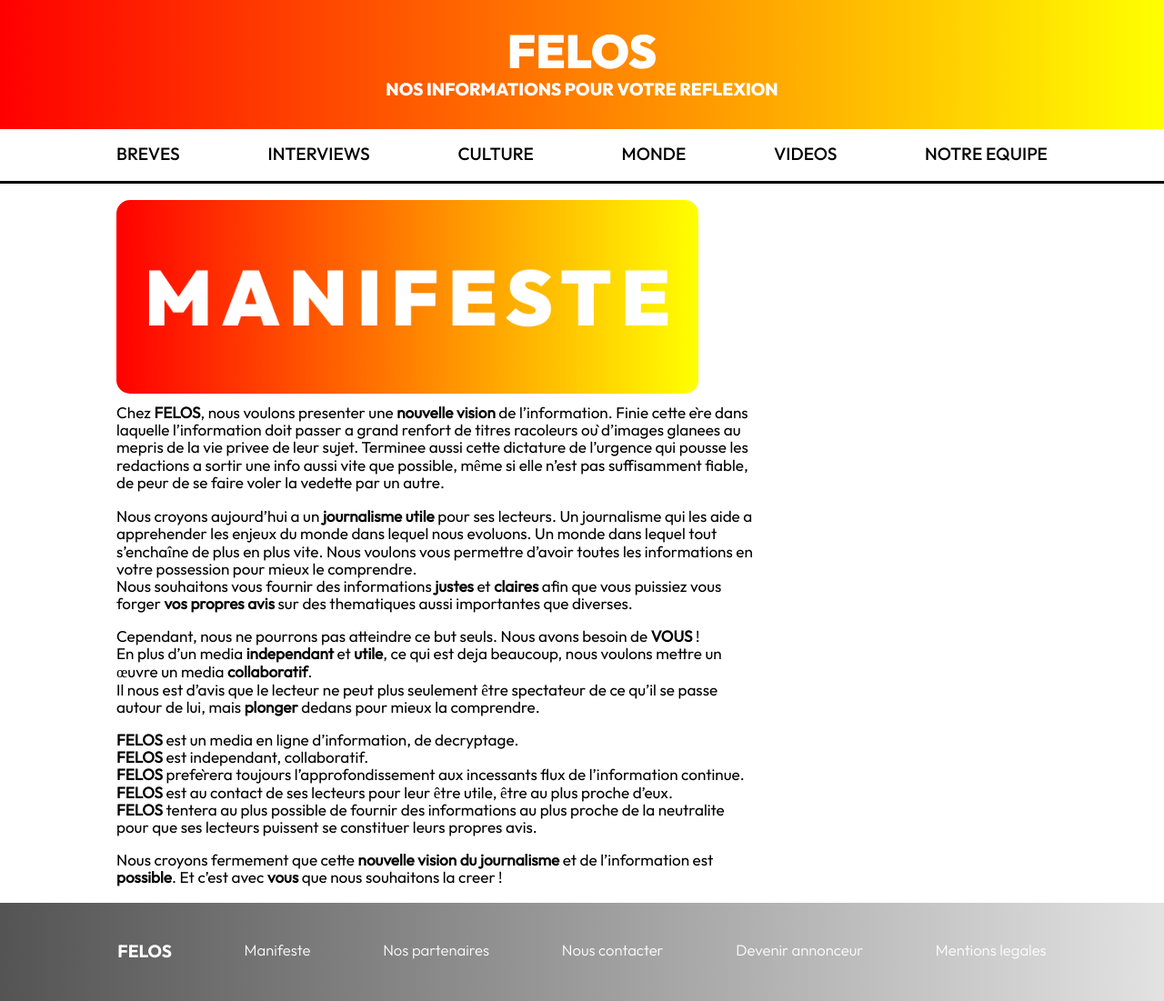
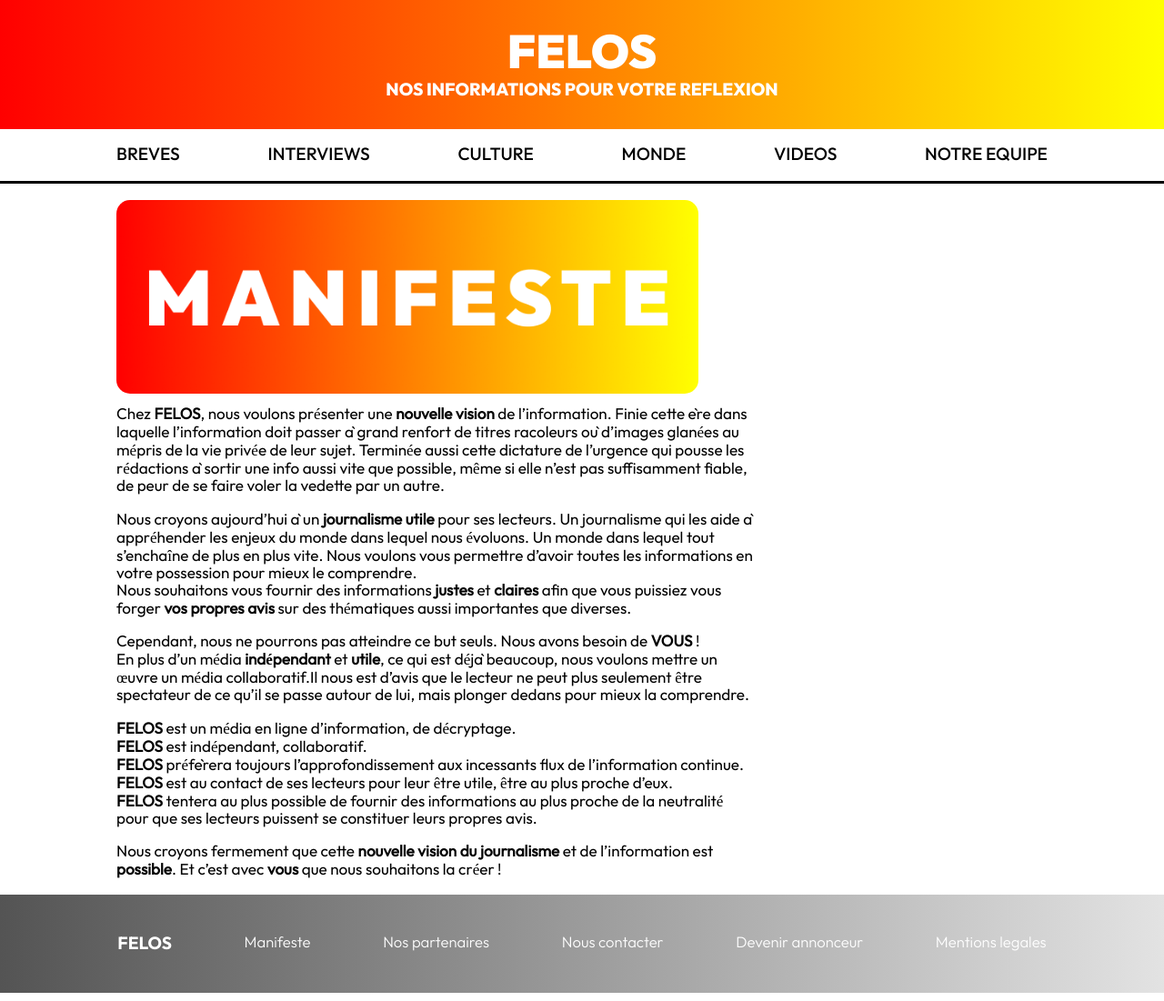
Before and after one commit to FELOSNews/website, a Jekyll site: the page built from pages/manifeste.md, in a window 1280 px wide. Shown: the whole page at 91% size. Built offline with Jekyll 4.4.1, drawn with Linux system fonts in a browser that asks for light colours.

Commit message:
💄 Comeback of accents

```diff
--- a/pages/manifeste.md
+++ b/pages/manifeste.md
@@ -5,19 +5,18 @@ banner: banners/Manifesto.png
 permalink: /a_propos/
 ---
 
-Chez **FELOS**, nous voulons presenter une **nouvelle vision** de l’information. Finie cette ère dans laquelle l’information doit passer a grand renfort de titres racoleurs où d’images glanees au mepris de la vie privee de leur sujet. Terminee aussi cette dictature de l’urgence qui pousse les redactions a sortir une info aussi vite que possible, même si elle n’est pas suffisamment fiable, de peur de se faire voler la vedette par un autre.
+Chez **FELOS**, nous voulons présenter une **nouvelle vision** de l’information. Finie cette ère dans laquelle l’information doit passer à grand renfort de titres racoleurs où d’images glanées au mépris de la vie privée de leur sujet. Terminée aussi cette dictature de l’urgence qui pousse les rédactions à sortir une info aussi vite que possible, même si elle n’est pas suffisamment fiable, de peur de se faire voler la vedette par un autre.
 
-Nous croyons aujourd’hui a un **journalisme utile** pour ses lecteurs. Un journalisme qui les aide a apprehender les enjeux du monde dans lequel nous evoluons. Un monde dans lequel tout s’enchaîne de plus en plus vite. Nous voulons vous permettre d’avoir toutes les informations en votre possession pour mieux le comprendre.
-Nous souhaitons vous fournir des informations **justes** et **claires** afin que vous puissiez vous forger **vos propres avis** sur des thematiques aussi importantes que diverses.
+Nous croyons aujourd’hui à un **journalisme utile** pour ses lecteurs. Un journalisme qui les aide à appréhender les enjeux du monde dans lequel nous évoluons. Un monde dans lequel tout s’enchaîne de plus en plus vite. Nous voulons vous permettre d’avoir toutes les informations en votre possession pour mieux le comprendre.
+Nous souhaitons vous fournir des informations **justes** et **claires** afin que vous puissiez vous forger **vos propres avis** sur des thématiques aussi importantes que diverses.
 
 Cependant, nous ne pourrons pas atteindre ce but seuls. Nous avons besoin de **VOUS** !
-En plus d’un media **independant** et **utile**, ce qui est deja beaucoup, nous voulons mettre un œuvre un media **collaboratif**.
-Il nous est d’avis que le lecteur ne peut plus seulement être spectateur de ce qu’il se passe autour de lui, mais **plonger** dedans pour mieux la comprendre.
+En plus d’un média **indépendant** et **utile**, ce qui est déjà beaucoup, nous voulons mettre un œuvre un média collaboratif.Il nous est d’avis que le lecteur ne peut plus seulement être spectateur de ce qu’il se passe autour de lui, mais plonger dedans pour mieux la comprendre.
 
-**FELOS** est un media en ligne d’information, de decryptage.
-**FELOS** est independant, collaboratif.
-**FELOS** prefèrera toujours l’approfondissement aux incessants flux de l’information continue.
+**FELOS** est un média en ligne d’information, de décryptage.
+**FELOS** est indépendant, collaboratif.
+**FELOS** préfèrera toujours l’approfondissement aux incessants flux de l’information continue.
 **FELOS** est au contact de ses lecteurs pour leur être utile, être au plus proche d’eux.
-**FELOS** tentera au plus possible de fournir des informations au plus proche de la neutralite pour que ses lecteurs puissent se constituer leurs propres avis.
+**FELOS** tentera au plus possible de fournir des informations au plus proche de la neutralité pour que ses lecteurs puissent se constituer leurs propres avis.
 
-Nous croyons fermement que cette **nouvelle vision du journalisme** et de l’information est **possible**. Et c’est avec **vous** que nous souhaitons la creer !
+Nous croyons fermement que cette **nouvelle vision du journalisme** et de l’information est **possible**. Et c’est avec **vous** que nous souhaitons la créer !
```
